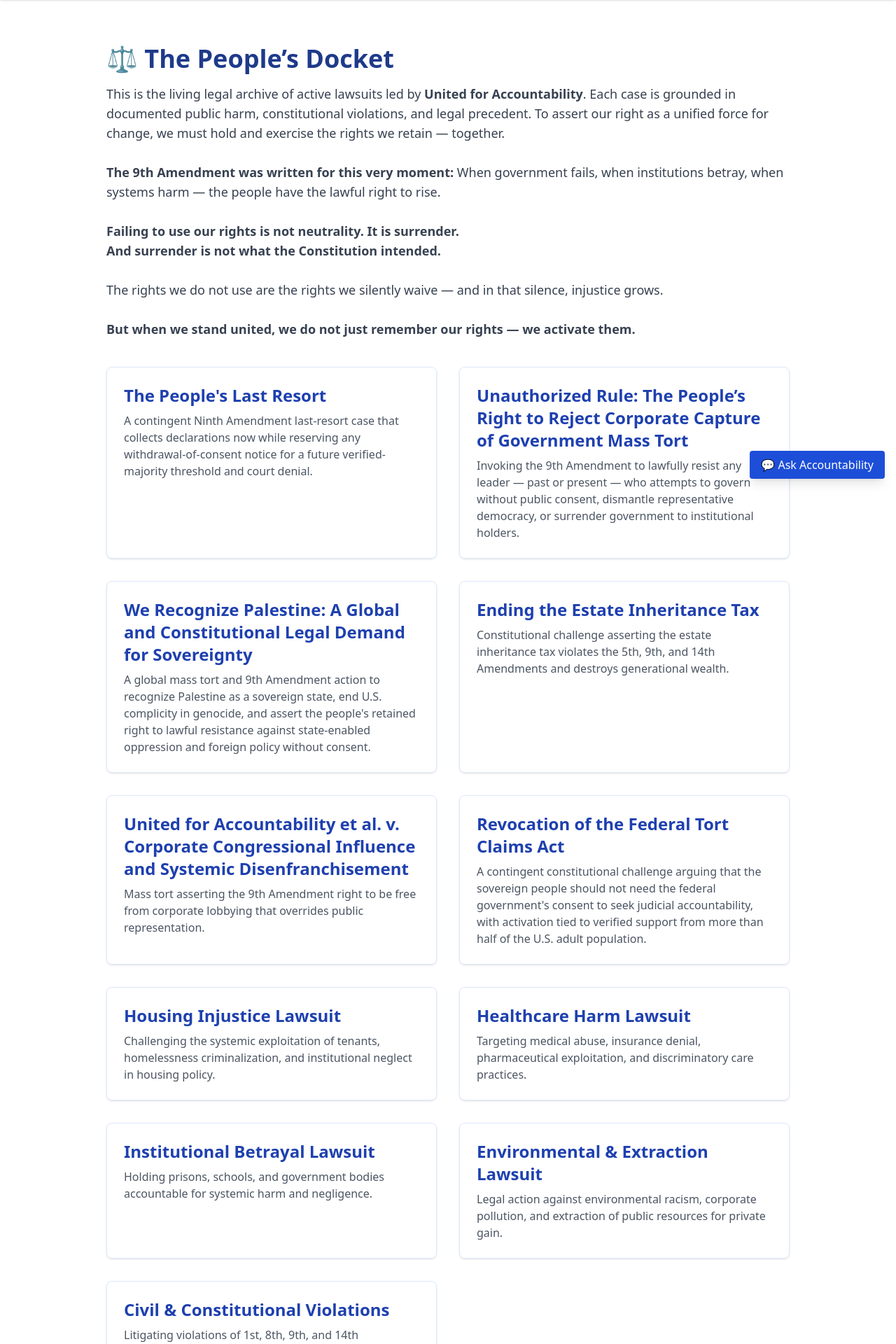
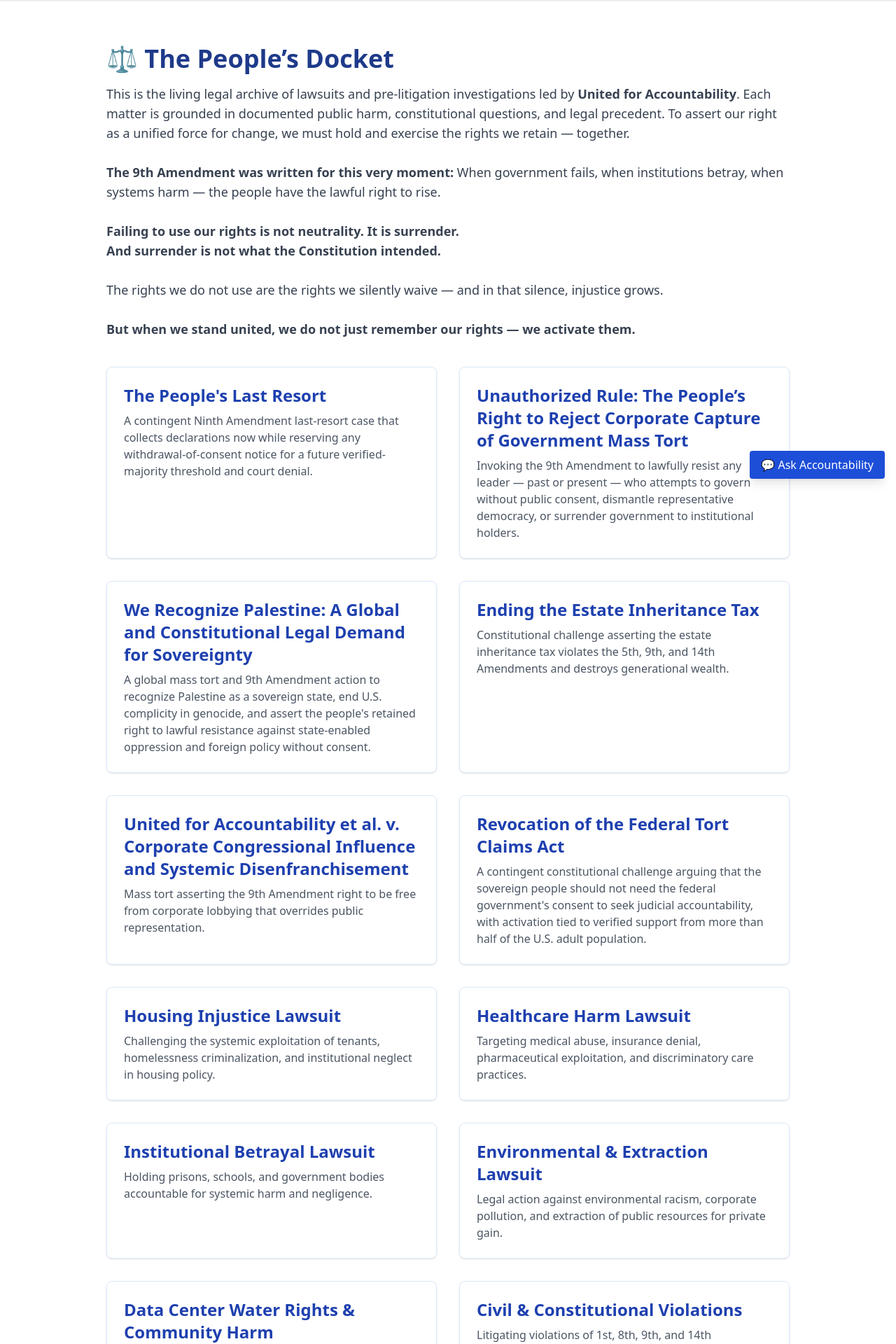
Before and after one commit to United-for-Accountability/mass-tort-platform, a Next.js app: page /cases in a window 1280 px wide. Shown: the part 100-2020 px from the top of the page at 70% size. Built offline with nearby package versions, Linux system fonts and the light colour scheme.

Commit message:
Add data center water investigation to People's Docket

```diff
--- a/pages/cases/index.js
+++ b/pages/cases/index.js
@@ -8,7 +8,7 @@ export default function Cases() {
     <>
       <Head>
         <title>The People's Docket | United for Accountability</title>
-        <meta name="description" content="Explore active mass tort cases being prepared by United for Accountability. This is where legal evidence becomes action, and systemic harm meets justice." />
+        <meta name="description" content="Explore active lawsuits and pre-litigation investigations being prepared by United for Accountability. This is where legal evidence becomes action, and systemic harm meets justice." />
         <link rel="canonical" href="https://www.unitedforaccountability.org/cases" />
       </Head>
 
@@ -17,8 +17,8 @@ export default function Cases() {
       <main className="max-w-5xl mx-auto px-6 py-16">
         <h1 className="text-4xl font-bold text-blue-900 mb-4">⚖️ The People’s Docket</h1>
        <p className="text-lg text-gray-700 mb-10">
-       This is the living legal archive of active lawsuits led by <strong>United for Accountability</strong>.
-       Each case is grounded in documented public harm, constitutional violations, and legal precedent. To assert our right as a unified force for change, we must hold and exercise the rights we retain — together.
+       This is the living legal archive of lawsuits and pre-litigation investigations led by <strong>United for Accountability</strong>.
+       Each matter is grounded in documented public harm, constitutional questions, and legal precedent. To assert our right as a unified force for change, we must hold and exercise the rights we retain — together.
        <br />
        <br />
        <strong>The 9th Amendment was written for this very moment:</strong> When government fails, when institutions betray, when systems harm — the people have the lawful right to rise.
@@ -87,6 +87,11 @@ export default function Cases() {
             description="Legal action against environmental racism, corporate pollution, and extraction of public resources for private gain."
           />
           <CaseCard
+            title="Data Center Water Rights & Community Harm"
+            href="/cases/data-center-water-rights"
+            description="A nationwide pre-litigation investigation documenting water depletion, utility burdens, permit failures, secrecy, wastewater concerns, and measurable harm connected to data center development."
+          />
+          <CaseCard
             title="Civil & Constitutional Violations"
             href="/cases/constitutional"
             description="Litigating violations of 1st, 8th, 9th, and 14th Amendments, plus federal civil rights under 42 U.S.C. § 1983 & § 1985."
```
